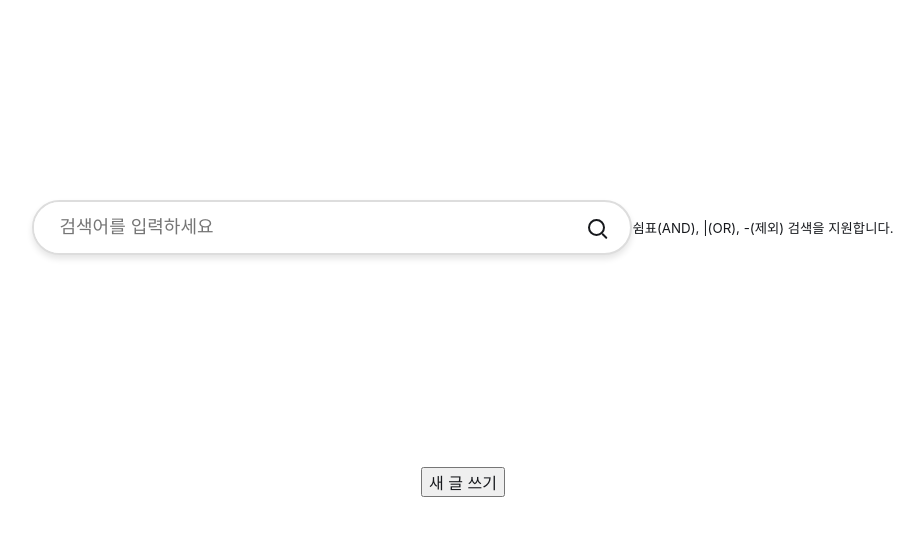
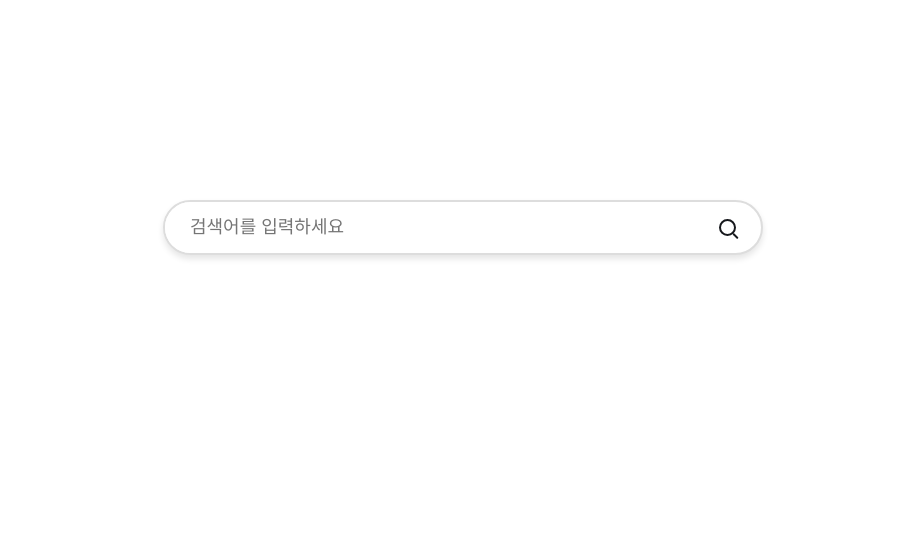
Before and after one commit to sungtaeng488/Krafton-Wiki, a Flask app: page /search in a window 1280 px wide. Shown: the part 165-701 px from the top of the page, without its empty margins (177-1101 px from the left). Run offline with Flask 3, Linux system fonts and the light colour scheme.

Commit message:
Refine search and write navigation

```diff
--- a/templates/navigation_bar.html
+++ b/templates/navigation_bar.html
@@ -24,9 +24,7 @@
                 {% endif %}
             {% endif %}
             {% if g.user_id %}
-                <form class="write-form" method="POST" action="{{ url_for('write.write') }}">
-                    <button class="write-button" type="submit">글 작성</button>
-                </form>
+                <a class="write-button" href="{{ url_for('write.write') }}">글 작성</a>
             {% endif %}
         </div>
     </div>
--- a/templates/search.html
+++ b/templates/search.html
@@ -15,7 +15,6 @@
                 <span class="search-icon" aria-hidden="true"></span>
             </button>
         </form>
-        <small>쉼표(AND), |(OR), -(제외) 검색을 지원합니다.</small>
     </div>
 
     <!-- 검색을 했을 때만(search_tag가 있을 때만) 결과 영역을 보여줌 -->
@@ -55,15 +54,8 @@
                 <!-- 검색 결과가 없을 때의 안내 문구 -->
                 <p>조건에 맞는 검색 결과가 없습니다.</p>
             {% endif %}
-
-            <button style="margin-top: 20px;" onclick="location.href='/write'">새 글 쓰기</button>
         </div>
 
-    {% else %}
-        <!-- 아무 검색도 하지 않은 초기 화면일 때 '새 글 쓰기' 버튼도 중앙 아래쪽에 배치 -->
-        <div style="text-align: center; margin-top: -10vh;">
-            <button onclick="location.href='/write'">새 글 쓰기</button>
-        </div>
     {% endif %}
 </body>
 </html>
```
